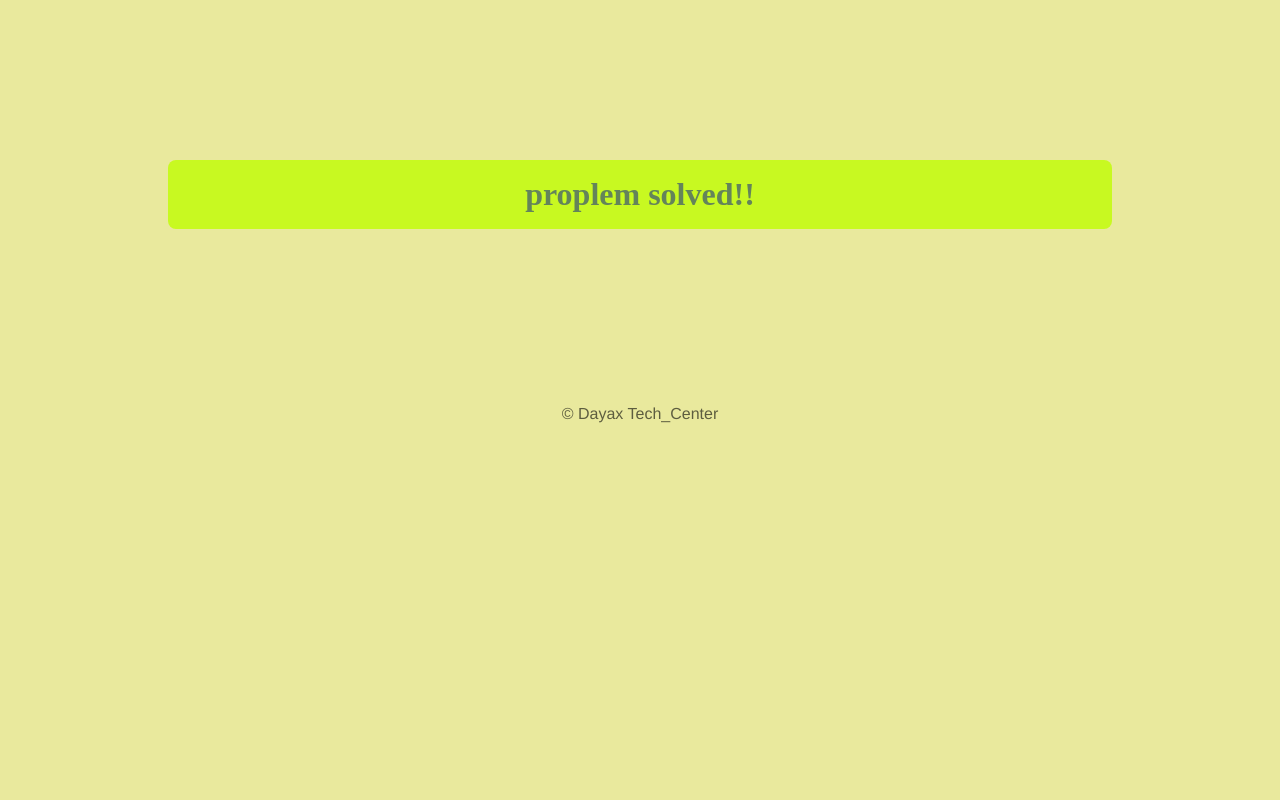
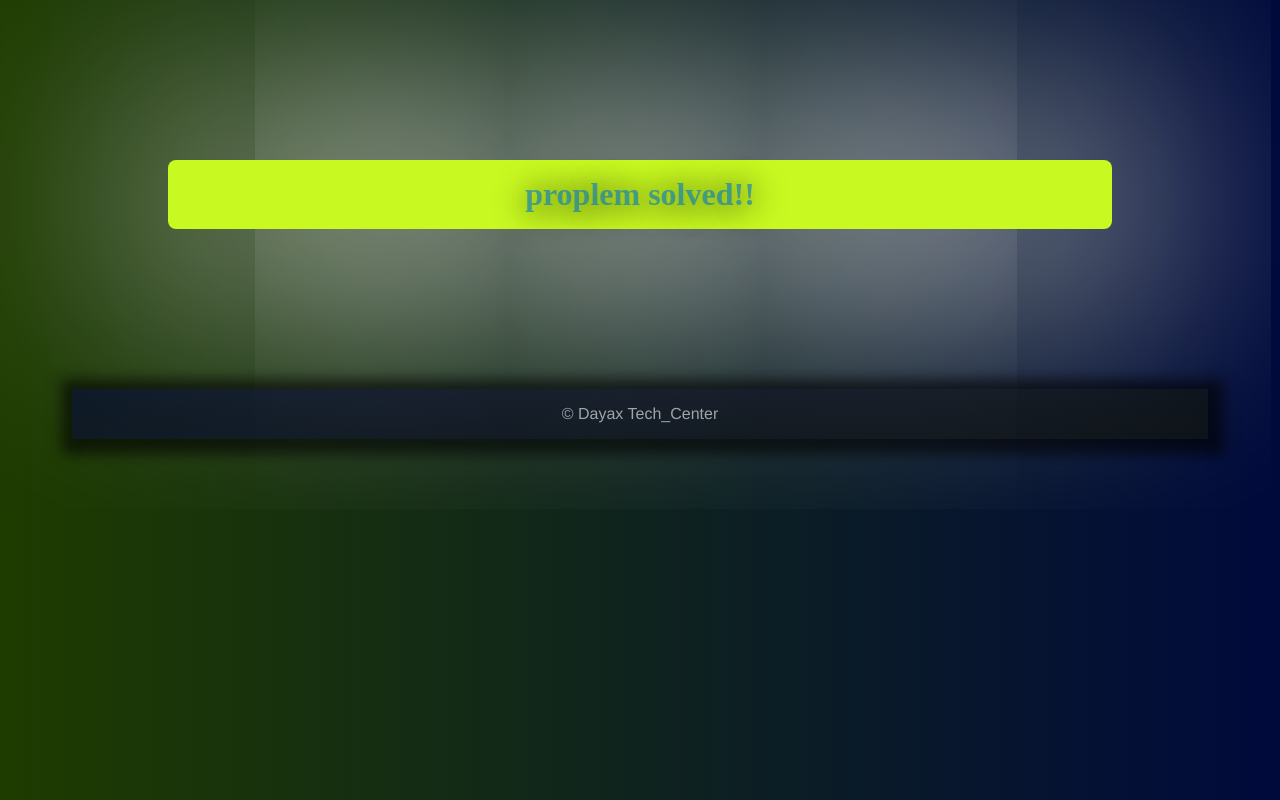
Before and after one commit to ffu-web/javascript-basics, a plain HTML site: page index.html in a window 1280 px wide. Drawn offline with Linux system fonts and the light colour scheme.

Commit message:
updated decoration for home page

```diff
--- a/style.css
+++ b/style.css
@@ -1,9 +1,9 @@
 body{
-    background-color: rgba(200, 200,10, 0.4)
+    background:linear-gradient(270deg, rgb(0,10,60),rgb(30,60,0));
 }
 
 h1{
-    color:rgb(100, 132, 90);
+    color:rgba(00, 120,200, 0.6);
     background-color: rgba(200, 249, 33,2);
     font-size: 2rem;
     text-align: center;
@@ -12,13 +12,16 @@ h1{
     border-radius: 0.5rem;
     margin: 10rem;
     padding: 1rem;
-
+    box-shadow: 0.5rem 0.5rem 21rem 2rem rgb(255, 255, 250);
+    text-shadow: 0.1rem 0.1rem 2rem rgb(0, 0, 0);
 }
 
 footer{
     text-align: center;
-    color:rgba(0,0,0,0.6);
+    color:rgba(255,255,255,0.6);
     padding: 1rem;
     margin:0rem 4rem;
     font-family: 'Franklin Gothic Medium', 'Arial Narrow', Arial, sans-serif;
+    box-shadow: 0.2rem 0.2rem 0.8rem 0.8rem rgba(00, 00, 00,0.6);
+    background: linear-gradient(340deg, rgba(18,20,0,0.6),rgba(0,0,60,0.6));
 }
```
